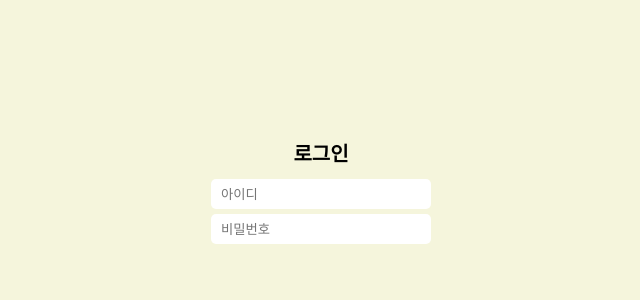
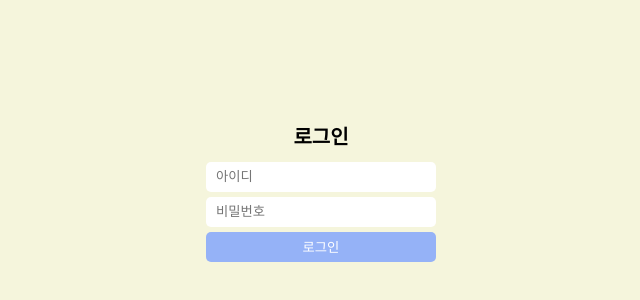
Before and after one commit to AND-SOPT-WEB/SeonghuiMoon, a React (Vite) app in the folder week4/: page / in a window 1280 px wide. Shown: the part 206-506 px from the top of the page, without its empty margins (319-959 px from the left). Built offline with nearby package versions, Linux system fonts and the light colour scheme.

Commit message:
feat: 회원가입 버튼 구현

```diff
--- /dev/null
+++ b/week4/src/components/button/Button.tsx
@@ -0,0 +1,26 @@
+import styled from "@emotion/styled";
+
+interface ButtonProps {
+  text: string;
+}
+
+const Button = ({ text }: ButtonProps) => {
+  return <ButtonContaier>{text}</ButtonContaier>;
+};
+
+const ButtonContaier = styled.button`
+  width: 23rem;
+  height: 3rem;
+  border-radius: 5px;
+  border: none;
+  padding: 0 1rem;
+  background-color: ${({ theme }) => theme.COLORS.BLUE1};
+  color: ${({ theme }) => theme.COLORS.WHITE};
+  cursor: pointer;
+  transition: background-color 0.4s ease;
+
+  &:hover {
+    background-color: ${({ theme }) => theme.COLORS.BLUE2};
+  }
+`;
+export default Button;
--- a/week4/src/components/input/Input.tsx
+++ b/week4/src/components/input/Input.tsx
@@ -10,11 +10,12 @@ const Input = ({ placeholder, type = "text" }: InputProps) => {
 };
 
 const InputContainer = styled.input`
-  width: 20rem;
+  width: 23rem;
   height: 3rem;
   border-radius: 5px;
   border: none;
   padding: 0 1rem;
+  box-sizing: border-box;
 
   &:focus {
     outline: none;
--- a/week4/src/main.tsx
+++ b/week4/src/main.tsx
@@ -2,13 +2,13 @@ import { StrictMode } from "react";
 import { createRoot } from "react-dom/client";
 import App from "./App.tsx";
 import GlobalStyle from "./styles/GlobalStyle.tsx";
-import { ThemeProvider } from "@emotion/react";
+import { ThemeProvider, Global } from "@emotion/react";
 import theme from "./styles/Theme.ts";
 
 createRoot(document.getElementById("root")!).render(
   <StrictMode>
     <ThemeProvider theme={theme}>
-      <GlobalStyle />
+      <Global styles={GlobalStyle} />
       <App />
     </ThemeProvider>
   </StrictMode>
--- a/week4/src/pages/LoginPage.tsx
+++ b/week4/src/pages/LoginPage.tsx
@@ -1,5 +1,6 @@
 import styled from "@emotion/styled";
 import Input from "../components/input/Input";
+import Button from "../components/button/Button";
 
 const LoginPage = () => {
   return (
@@ -8,6 +9,7 @@ const LoginPage = () => {
         <InputTitle>로그인</InputTitle>
         <Input placeholder="아이디" />
         <Input placeholder="비밀번호" type="password" />
+        <Button text="로그인"/>
       </LoginBox>
     </LoginPageContainer>
   );
--- a/week4/src/styles/GlobalStyle.tsx
+++ b/week4/src/styles/GlobalStyle.tsx
@@ -1,7 +1,6 @@
-import { createGlobalStyle } from "styled-components";
 import reset from "styled-reset";
 
-const GlobalStyle = createGlobalStyle`
+const GlobalStyle = `
 ${reset}
  html {
   font-size: 62.5%;
--- a/week4/src/styles/Theme.ts
+++ b/week4/src/styles/Theme.ts
@@ -1,6 +1,10 @@
 const COLORS = {
   BLACK: "#000000",
   WHITE: "#FFFFFF",
+  BLUE1: "#95B2F7",
+  BLUE2: "#0098C1",
 };
 
-export default COLORS;
+const THEME = { COLORS };
+
+export default THEME;
```
Also changed, not shown: week4/src/styles/emotion.d.ts (added, +12 -0 lines).
